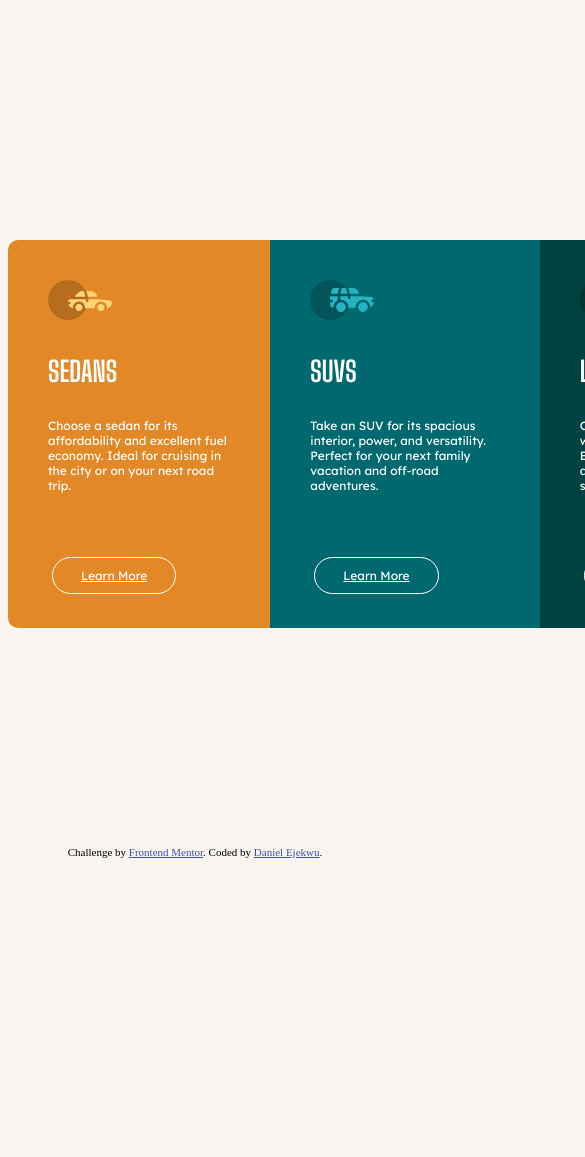
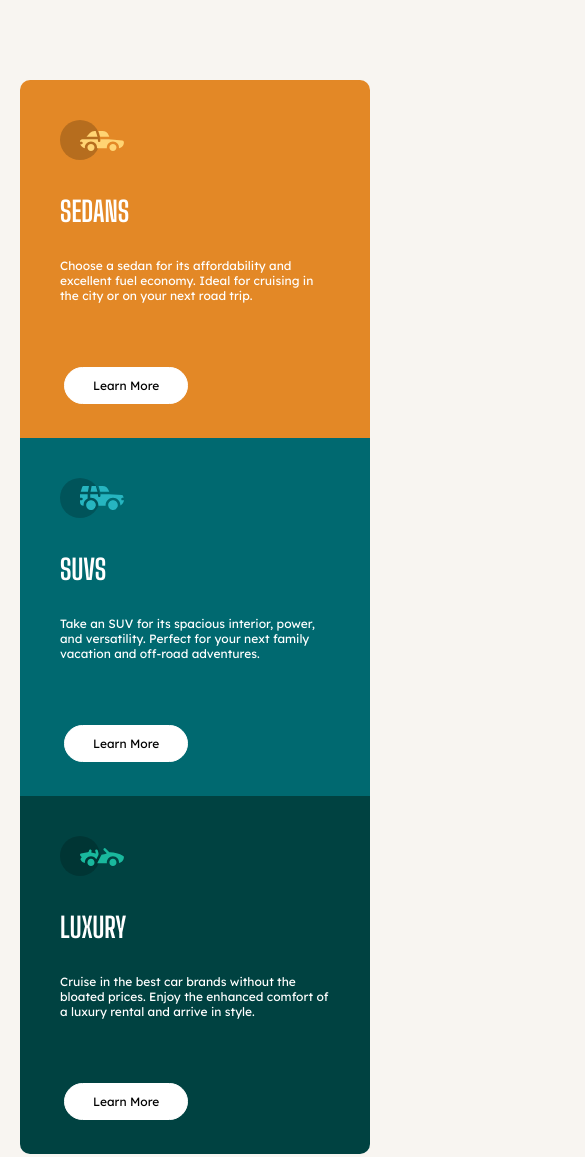
Before and after one commit to Danielejekwu/3-column, a plain HTML site: page index.html in a window 390 px wide. Shown: the top 1157 px of the page, 585 px wide, since content can reach past the window. Before the commit the page ends 866 px from the top, so only its background shows below. Drawn offline with Linux system fonts and the light colour scheme.

Commit message:
Add files via upload

```diff
--- a/css/styles.css
+++ b/css/styles.css
@@ -1,16 +1,12 @@
-body{
-
-background-color: #f8f5f1;
+* {
+  box-sizing: border-box;
 }
 
-
-section{
-
-
-
+body {
+  background-color: #f8f5f1;
 }
 
-p{
+p {
   margin-top: 30px;
   margin-bottom: 60px;
   font-family: 'Lexend Deca', sans-serif;
@@ -18,63 +14,96 @@ p{
   font-size: 12px;
 }
 
-h1{
+h1 {
   margin-top: 30px;
-    font-family: 'Big Shoulders Display', cursive;
+  font-family: 'Big Shoulders Display', cursive;
   font-weight: 700;
   font-size: 28px;
 }
-.container{
-  width: 800px;
-  text-align: left;
-position: relative;
-    margin-left: auto;
-    margin-right: auto;
- margin-top: 15rem;
 
+.column {
+  color: white;
+  width: 25%;
+  padding: 40px 40px 30px;
 }
 
-.boxes{
-display: flex;
-color: white;
+.row {
+  display: flex;
+  flex-wrap: wrap;
+  justify-content: center;
+  margin-top: 200px;
 }
 
 
-.box1{
+.col-1 {
   background-color: hsl(31, 77%, 52%);
-padding: 40px 40px 30px;
-border-top-left-radius: 10px;
-border-bottom-left-radius: 10px;
+  border-bottom-left-radius: 10px;
+  border-top-left-radius: 10px;
 }
 
-.box2{
+.col-2 {
   background-color: hsl(184, 100%, 22%);
-  padding: 40px 40px 30px;
 }
 
-.box3{
+.col-3 {
   background-color: hsl(179, 100%, 13%);
-  padding: 40px 40px 30px;
+  border-bottom-right-radius: 10px;
   border-top-right-radius: 10px;
-  border-bottom-right-radius: 10px;
 }
 
 .button {
   border-radius: 30px;
   border: 1px solid white;
-  color: white;
-  background-color: Transparent;
+  background-color: white;
   padding: 10px 28px;
   text-align: center;
-  text-decoration: underline;
   font-size: 12px;
   font-family: 'Lexend Deca', sans-serif;
   font-weight: 400;
   margin: 4px;
   cursor: pointer;
-
+}
+.button:hover {
+  background-color: Transparent;
+  color: white;
 }
 
-#attrib{
-  margin-top: 200px;
+
+  .attribution {
+    font-size: 11px;
+    text-align: center;
+    margin-top: 200px;
+  }
+
+  .attribution a {
+    color: hsl(228, 45%, 44%);
+  }
+
+/*media querry section*/
+
+@media screen and (max-width: 800px) {
+  .column {
+    width: 100%;
+  }
+
+  .col-1 {
+    border-top-left-radius: 10px;
+    border-top-right-radius: 10px;
+    border-bottom-left-radius: 0;
+  }
+
+  .col-3 {
+    border-bottom-right-radius: 10px;
+    border-bottom-left-radius: 10px;
+    border-top-right-radius: 0;
+  }
+
+  .row {
+    justify-content: center;
+    margin-top: 80px;
+  }
+
+  body {
+    margin: 20px;
+  }
 }
--- a/index.html
+++ b/index.html
@@ -1,5 +1,6 @@
 <!DOCTYPE html>
 <html lang="en">
+
 <head>
   <meta charset="UTF-8">
   <meta name="viewport" content="width=device-width, initial-scale=1.0"> <!-- displays site properly based on user's device -->
@@ -18,19 +19,13 @@
   <title>Frontend Mentor | 3-column preview card component</title>
 
   <!-- Feel free to remove these styles or customise in your own stylesheet 👍 -->
-  <style>
-    .attribution { font-size: 11px; text-align: center; }
-    .attribution a { color: hsl(228, 45%, 44%); }
-  </style>
+
 </head>
+
 <body>
 
-  <section>
-
-  <div class="container">
-    <div class="boxes">
-
-<div class="box1">
+  <div class="row">
+    <div class="column col-1">
       <img src="images/icon-sedans.svg" alt="">
       <h1>SEDANS</h1>
       <p>
@@ -40,7 +35,7 @@
       <button class="button button1">Learn More</button>
     </div>
 
-  <div class="box2">
+    <div class="column col-2">
       <img src="images/icon-suvs.svg" alt="">
       <h1>SUVS</h1>
       <p>
@@ -49,7 +44,7 @@
       </p>
       <button class="button button1">Learn More</button>
     </div>
-    <div class="box3">
+    <div class="column col-3">
       <img src="images/icon-luxury.svg" alt="">
 
       <h1>LUXURY</h1>
@@ -60,15 +55,17 @@
       <button class="button button1">Learn More</button>
     </div>
   </div>
-</div>
-  </section>
+
+
+
   <br>
-<footer id="attrib">
+
   <div class="attribution">
     Challenge by <a href="https://www.frontendmentor.io?ref=challenge" target="_blank">Frontend Mentor</a>.
     Coded by <a href="#">Daniel Ejekwu</a>.
   </div>
-</footer>
+
 
 </body>
+
 </html>
```
Lines whose indentation alone changed are shown as unchanged.
